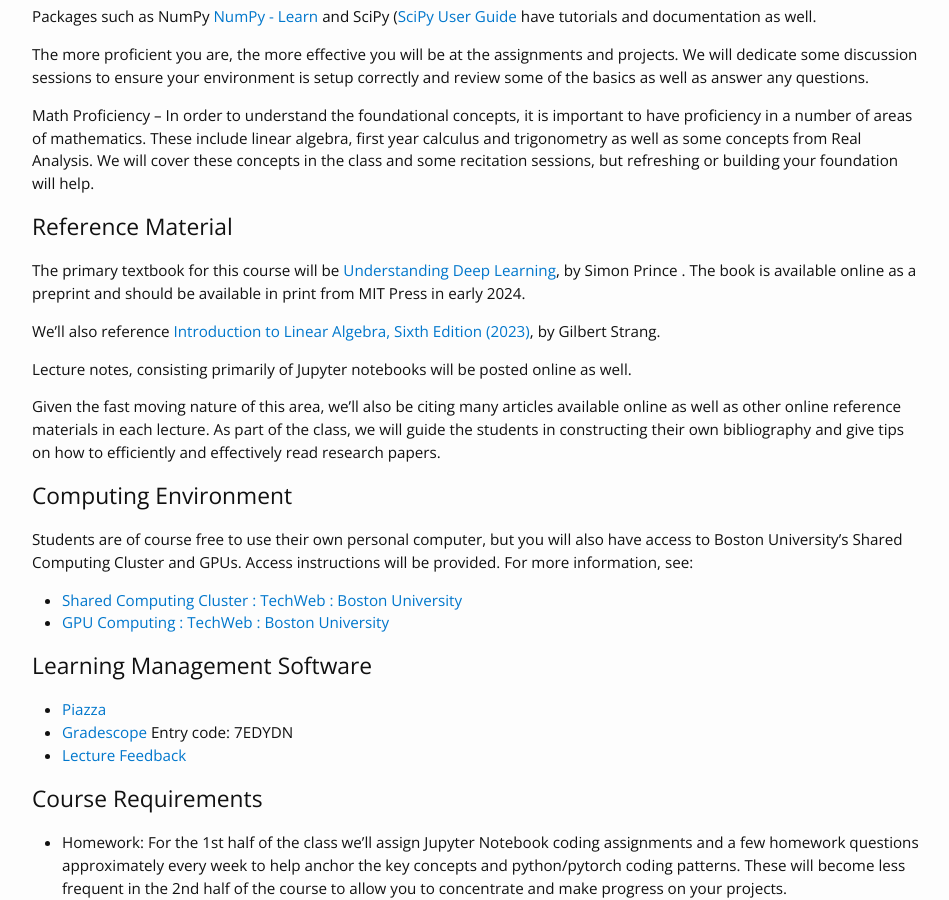
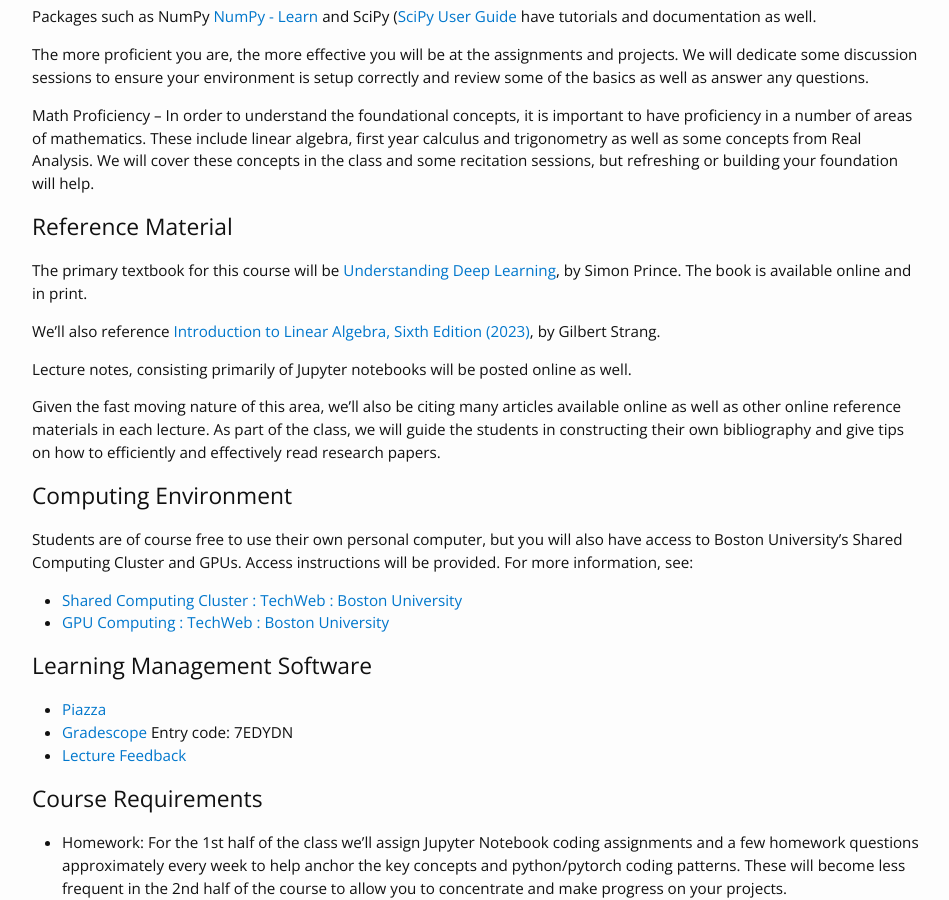
Before and after one commit to DL4DS/fa2024, a Jekyll site: the page built from index.md, in a window 1280 px wide and 900 px high, scrolled down 1323 px. Shown: the whole window, without its empty margins (163-1112 px from the left). Built offline with Jekyll 4.4.1, drawn with Linux system fonts in a browser that asks for light colours; nearby versions of some CDN libraries.

Commit message:
textbook is out now

```diff
--- a/index.md
+++ b/index.md
@@ -47,9 +47,8 @@ Math Proficiency – In order to understand the foundational concepts, it is imp
 ## Reference Material
 
 The primary textbook for this course will be
-[Understanding Deep Learning](https://udlbook.github.io/udlbook/), by Simon Prince .
-The book is available online as a preprint and should be available in print from
-MIT Press in early 2024.
+[Understanding Deep Learning](https://udlbook.github.io/udlbook/), by Simon Prince.
+The book is available online and in print.
 
 We’ll also reference
 [Introduction to Linear Algebra, Sixth Edition (2023)](https://math.mit.edu/~gs/linearalgebra/ila6/indexila6.html), by Gilbert Strang.
```
